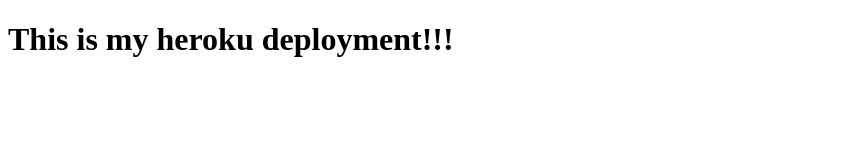
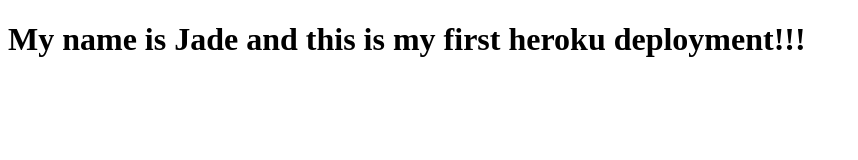
Before and after one commit to JaLeeKi/deployment-demo, a website: page index.html in a window 1280 px wide. Shown: the whole page, without its empty margins (0-858 px from the left). Drawn offline with Linux system fonts and the light colour scheme.

Commit message:
testing redeployment

```diff
--- a/index.html
+++ b/index.html
@@ -7,6 +7,6 @@
   <title>Heroku Test</title>
 </head>
 <body>
-  <h1>This is my heroku deployment!!!</h1>
+  <h1>My name is Jade and this is my first heroku deployment!!!</h1>
 </body>
 </html>
```
